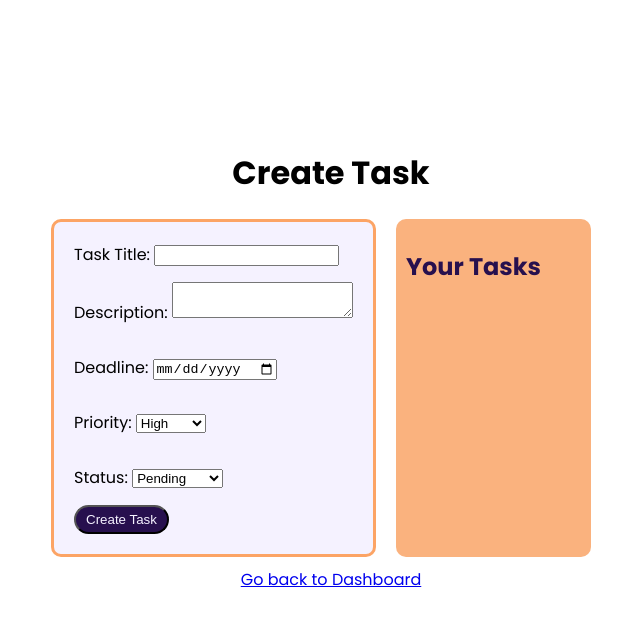
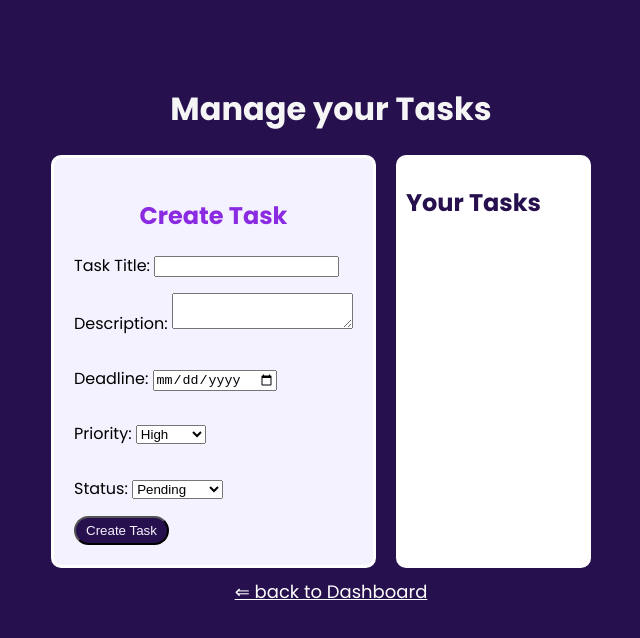
Before and after one commit to MassterJoe/3mtt-capstone-project, a plain HTML site: page html/create-task.html in a window 1280 px wide. Shown: the whole page, without its empty margins (309-949 px from the left). Drawn offline with Linux system fonts and the light colour scheme.

Commit message:
First goal achieved

```diff
--- a/css/lapage.css
+++ b/css/lapage.css
@@ -10,7 +10,7 @@
 }
 
 body{
-    background-color: #f8d7bf;
+    background-image: url(../img/background.jpg);
 }
 
 
@@ -26,18 +26,26 @@ body{
 
 }
 
+.textBtn:hover{
+    color: white;
+}
+
 .fillBtn {
     font-family: "Poppins";
     font-size: 1rem;
     font-weight: 400;
     border-radius: 0.5rem;
     border: none;
-    background-color: #27104E;
+    background-color: #352353;
     color: #FCFBFF;
     padding: 0.8rem 1.2rem;
 
 }
 
+.fillBtn:hover{
+    background-color: white;
+    color: #27104E;
+}
 .mainHero{
     padding-top: 6rem;
     display: flex;
@@ -49,8 +57,12 @@ body{
     margin-top: 5%;
 }
 
+.mainHero{
+    margin-top: 2%;
+}
 .mainHero h1{
-    font-size: 50px;
+    font-size: 80px;
+color: white;
 }
 
 .mainHero button{
--- a/css/task.css
+++ b/css/task.css
@@ -2,7 +2,7 @@
 
 
 header h1{
-    color: #F5F2FF;
+    color: whitesmoke;
     font-family: 'Poppins';
     font-size:500%;
 }
@@ -12,12 +12,13 @@ body{
     font-family: 'Poppins', sans-serif;
     display: grid;
     place-items: center;
-    margin-top: 10%;
+    margin-top: 5%;
+    background-color: #27104E;
 }
 
 #taskFormContainer{
     padding: 20px;
-    border: solid #FCA465;
+    border: solid white;
     border-radius: 10px;
     height: auto;
     width: auto;
@@ -25,7 +26,7 @@ body{
 }
 
 #taskListContainer{
-background-color: #fab27e;
+background-color: white;
 margin: 0px 20px;
 border-radius: 10px;
 text-align: center;
@@ -79,3 +80,7 @@ button{
 h2,h3,h4,h5,h6{
     color: #27104E;
 }
+
+strong{
+    color: blueviolet;
+}
--- a/html/create-task.html
+++ b/html/create-task.html
@@ -9,13 +9,14 @@
 <body>
 
     <div>
-        <h1 style="font-weight:bolder;">
-            Create Task
+        <h1 style="font-weight:bolder; color: whitesmoke;">
+            Manage your Tasks
         </h1>
     </div>
     <div style="display: flex;">
     <!-- Task creation form HTML -->
     <div id="taskFormContainer">
+        <h2 style="color: blueviolet; text-align: center;">Create Task</h2>
         <form id="taskForm">
             <div id="task-title">
                 <label for="title">Task Title:</label>
@@ -65,7 +66,7 @@
 
 </div>
 
-<a href="../html/dashboard.html" style="margin: 10px;">Go back to Dashboard</a>
+<a href="../html/dashboard.html" style="margin: 10px; color: white; font-size: large;"> &lArr; back to Dashboard</a>
 <script src="../js/create-task.js"></script>
 </body>
 </html>
```
Also changed, not shown: html/dashboard.html (+1 -1 lines), html/index.html (+1 -1 lines).
